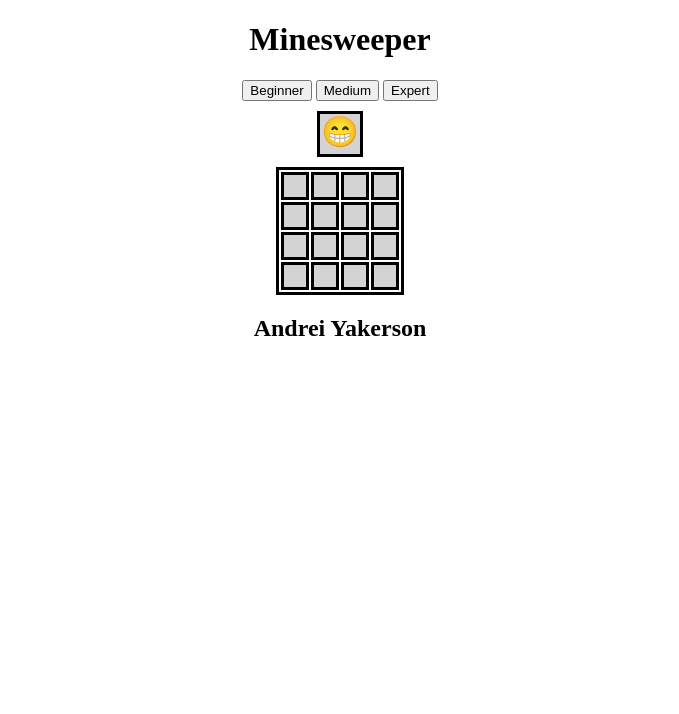
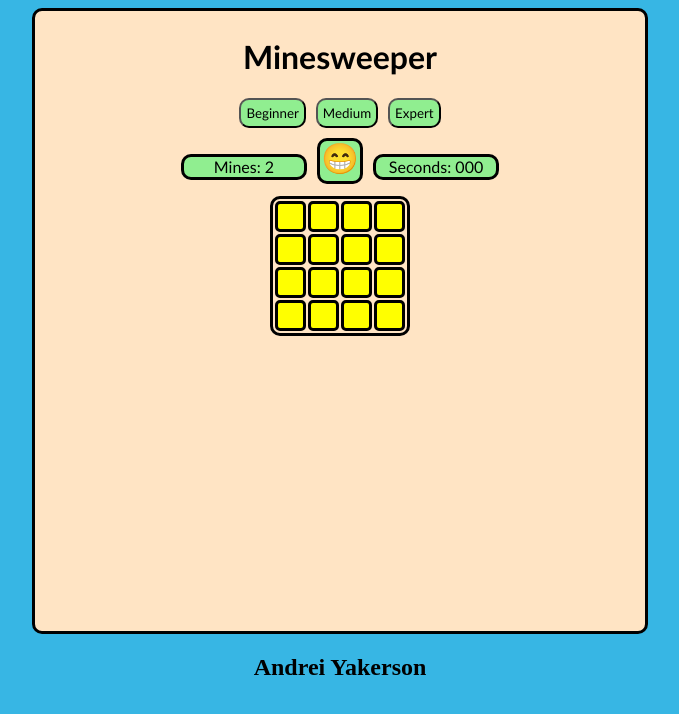
Before and after one commit to AndreiYakerson/MineSweeper, a plain HTML site: page index.html in a window 1280 px wide. Shown: the whole page, without its empty margins (300-979 px from the left). Drawn offline with Linux system fonts and the light colour scheme.

Commit message:
UI update

```diff
--- a/css/style.css
+++ b/css/style.css
@@ -1,39 +1,126 @@
 body {
     text-align: center;
+    background-color: rgb(55, 182, 228)
+}
+
+h1 {
+    font-family: 'Gill Sans', 'Gill Sans MT', Calibri, 'Trebuchet MS', sans-serif;
+}
+
+.header {
+    background-color: bisque;
+    padding: 5px;
+    width: 600px;
+    height: 610px;
+    margin-left: auto;
+    margin-right: auto;
+    border-radius: 10px;
+    border: solid;
 }
 
 table {
     border: solid;
     margin: auto;
+    cursor: pointer;
+    border-radius: 10px;
 }
 
 td {
-    width: 20px;
-    height: 20px;
+    width: 23px;
+    height: 23px;
     border: solid;
-    border-color: lightgray;
+    border-color: black;
+    border-radius: 5px;
+    color: blue;
+
+}
+
+.covered:hover {
+    scale: 1.2;
+    transition: 0.3s;
+}
+
+td:not(hover) {
+    transition: 0.3s;
 }
 
 .covered {
     border: solid;
-    background-color: lightgrey;
+    border-color: black;
+    background-color: yellow;
 }
 
 .smiley {
-    background-color: lightgrey;
+    background-color: lightgreen;
     width: 40px;
     height: 40px;
-    margin-left: auto;
-    margin-right: auto;
     margin-bottom: 10px;
     font-size: 30px;
     border: solid;
+    border-radius: 10px;
+    cursor: pointer;
 }
 
 .boom {
-    background-color: rgb(249, 37, 37);
+    background-color: rgb(255, 0, 0);
 }
 
 .levels {
+    display: flex;
+    gap: 10px;
+    justify-content: center;
     margin-bottom: 10px;
+    cursor: pointer;
 }
+
+.btn {
+    padding: 5px;
+    background-color: lightgreen;
+    border-radius: 10px;
+    border-color: black;
+    font-family: 'Gill Sans', 'Gill Sans MT', Calibri, 'Trebuchet MS', sans-serif;
+}
+
+.btn:hover {
+    scale: 1.1;
+    transition: 0.5s;
+    cursor: pointer;
+    background-color: beige;
+}
+
+.btn:not(hover) {
+    transition: 0.5s;
+}
+
+.smiley:hover {
+    scale: 1.1;
+    border-radius: 50%;
+    background-color: beige;
+    transition: 0.5s;
+}
+
+.smiley:not(hove) {
+    transition: 0.5s;
+}
+
+.counts {
+    font-family: 'Gill Sans', 'Gill Sans MT', Calibri, 'Trebuchet MS', sans-serif;
+    background-color: beige;
+    width: 120px;
+    height: 20px;
+    border: solid;
+    border-radius: 10px;
+    background-color: lightgreen;
+
+}
+
+.counts:hover {
+    cursor: default;
+}
+
+.counts-conteiner {
+    display: flex;
+    gap: 10px;
+    justify-content: center;
+
+}
--- a/index.html
+++ b/index.html
@@ -1,5 +1,6 @@
 <!DOCTYPE html>
 <html lang="en">
+
 <head>
     <meta charset="UTF-8">
     <meta name="viewport" content="width=device-width, initial-scale=1.0">
@@ -9,24 +10,35 @@
 
 
 <body onload="onInitGame()">
+
+    <div class="header">
         <h1>Minesweeper</h1>
+
         <div class="levels">
             <button class="btn" onclick="onSetBeginner(this)">Beginner</button>
             <button class="btn" onclick="onSetMedium(this)">Medium</button>
             <button class="btn" onclick="onSetExpert(this)">Expert</button>
         </div>
+
+
+
+        <div class="counts-conteiner">
+            <p class="counts mines">Mines: <span></span></p>
             <div class="smiley" onclick="onInitGame()"></div>
+            <p class="counts seconds">Seconds: <span>000</span></p>
+        </div>
+
 
         <table>
-        <tbody  class="board">
-
-
+            <tbody class="board">
             </tbody>
         </table>
+    </div>
 
     <h2>Andrei Yakerson</h2>
 
     <script src="js/main.js"></script>
     <script src="js/utils.js"></script>
 </body>
+
 </html>
--- a/js/main.js
+++ b/js/main.js
@@ -19,9 +19,6 @@ var gLevel = {
 }
 
 function onInitGame() {
-    gSmiley = document.querySelector('.smiley')
-    gSmiley.innerHTML = ALIVE_SMILEY
-
 
     gGame = {
         isOn: false,
@@ -30,12 +27,15 @@ function onInitGame() {
         secsPassed: 0,
         firstCell: false,
         isGameOver: false,
+        minesCount: gLevel.mines
     }
 
     gBoard = createEmptyBoard(gLevel.size)
     // console.log(gBoard);
 
+    renderSmiley(ALIVE_SMILEY)
     renderBoard(gBoard)
+    renderMinesCount(gLevel.mines)
 }
 
 function setBoardElements(size) {
@@ -106,20 +106,18 @@ function onClickCell(elCell) {
     }
 
     if (currCell.isMine && !currCell.isMarked) {
-        const elSmiley = document.querySelector('.smiley')
-
-        elSmiley.innerHTML = LOOSE_SMILEY
+        renderSmiley(LOOSE_SMILEY)
         elCell.classList.add('boom')
     }
-    expandUncover(gBoard,cellLocation.i, cellLocation.j)
+    expandUncover(gBoard, cellLocation.i, cellLocation.j)
     checkGameOver()
 }
 
 function onCellMarked(elCell, ev) {
     ev.preventDefault()
+
     if (!gGame.isOn) return
     if (gGame.isGameOver) return
-
 
 
     const cellLocation = getLocationFromData(elCell.dataset.location)
@@ -127,6 +125,12 @@ function onCellMarked(elCell, ev) {
 
     if (!currCell.isMarked && currCell.isCovered) {
         gBoard[cellLocation.i][cellLocation.j].isMarked = true
+
+        if (gGame.minesCount !== 0) {
+            gGame.minesCount--
+            renderMinesCount(gGame.minesCount)
+        }
+
         elCell.innerHTML = FLAG
     } else {
         gBoard[cellLocation.i][cellLocation.j].isMarked = false
@@ -180,8 +184,7 @@ function checkGameOver() {
 
     } else if (isWin(gBoard)) {
         gGame.isGameOver = true
-        gSmiley = document.querySelector('.smiley')
-        gSmiley.innerHTML = WIN_SMILEY
+        renderSmiley(WIN_SMILEY)
     }
 }
 function onSetBeginner() {
@@ -201,3 +204,8 @@ function onSetExpert() {
     gLevel.mines = 32
     onInitGame()
 }
+
+function renderSmiley(smiley) {
+    gSmiley = document.querySelector('.smiley')
+    gSmiley.innerHTML = smiley
+}
--- a/js/utils.js
+++ b/js/utils.js
@@ -103,6 +103,11 @@ function showAllMines(board) {
     }
 }
 
+function renderMinesCount(num) {
+    const elMinesCount = document.querySelector('.mines span')
+    elMinesCount.innerHTML = num
+}
+
 function getRandomInt(min, max) {
     const minCeiled = Math.ceil(min);
     const maxFloored = Math.floor(max);
```
Lines whose indentation alone changed are shown as unchanged.
